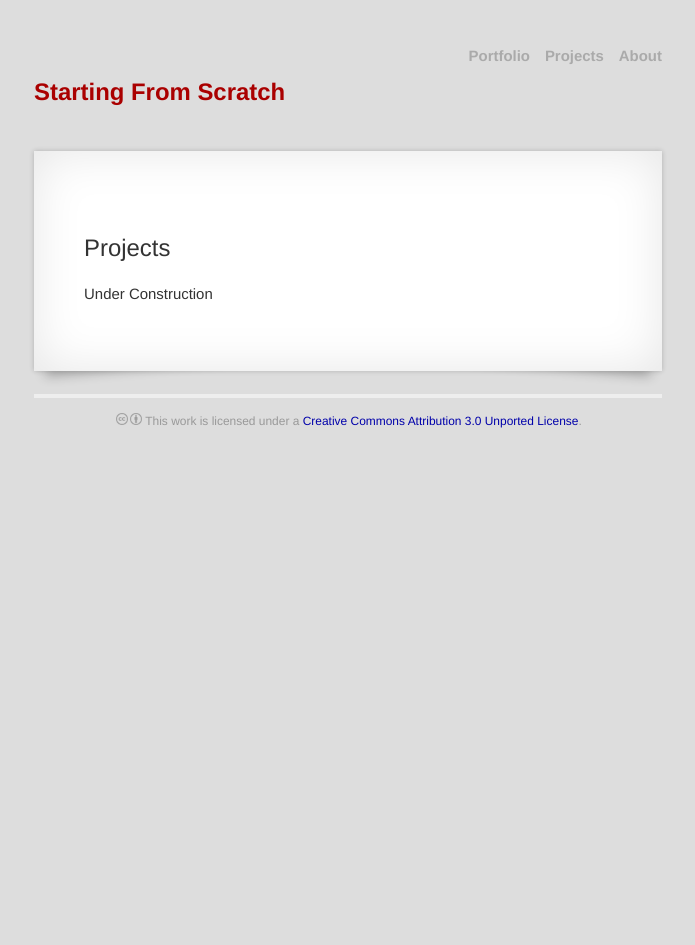
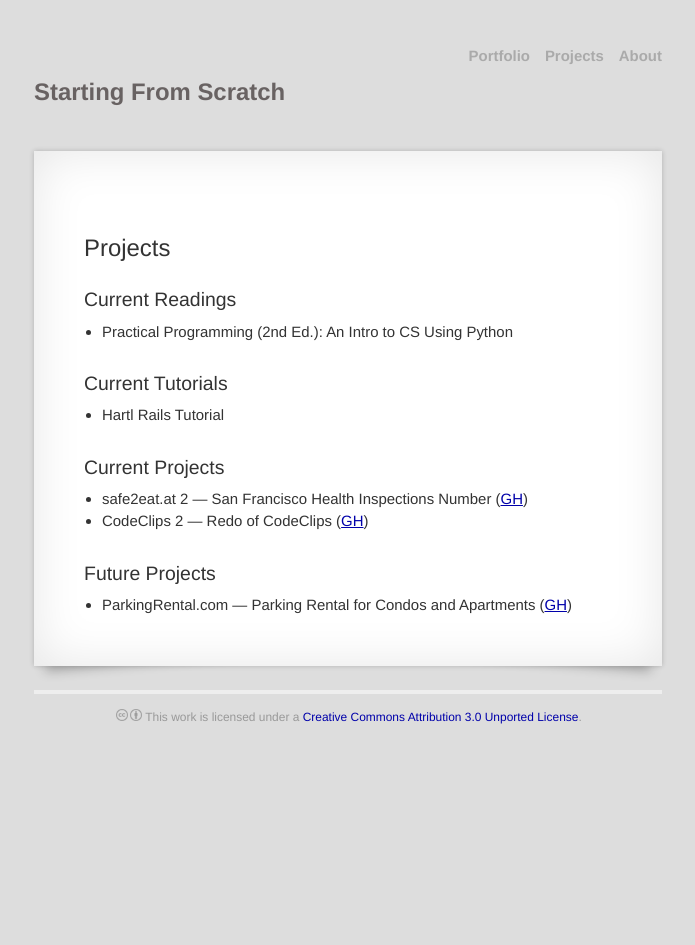
Before and after one commit to xiaogwu/xiaogwu.github.io, a Jekyll site: the page built from projects/index.html, in a window 1280 px wide. Shown: the whole page, without its empty margins (292-987 px from the left). Built offline with Jekyll 4.4.1, drawn with Linux system fonts in a browser that asks for light colours; Markdown is read by kramdown in place of the engine named in the settings.

Commit message:
Add projects content and tweak hover colors

```diff
--- a/css/main.css
+++ b/css/main.css
@@ -59,6 +59,14 @@ ul.posts li {
   line-height: 1.75em;
 }
 
+ul.posts li a {
+  text-decoration: none;
+}
+
+ul.posts li a:hover {
+  text-decoration: underline;
+}
+
 ul.posts span {
   color: #aaa;
   font-family: Monaco, "Courier New", monospace;
@@ -90,11 +98,11 @@ ul.posts span {
 }
 
 .site .header h1.title a {
-  color: #a00;
+  color: rgba(75, 68, 68, 0.8);
 }
 
 .site .header h1.title a:hover {
-  color: #000;
+  color: #999;
 }
 
 .site .header a.extra {
@@ -104,7 +112,7 @@ ul.posts span {
 }
 
 .site .header a.extra:hover {
-  color: #000;
+  color: #666;
 }
 
 .site .meta {
@@ -264,3 +272,15 @@ ul.posts span {
 #portfolio .project-info {
     line-height: 10px;
 }
+
+/*****************************************************************************/
+/*
+/* Projects
+/*
+/*****************************************************************************/
+#projects h2 {
+    margin-bottom: 0.5em;
+}
+#projects ul li {
+    margin-left: 1.2em;
+}
--- a/projects/index.html
+++ b/projects/index.html
@@ -5,5 +5,21 @@ title: Starting From Scratch | Projects - Xiao G. Wu
 
 <div id="projects">
   <h1>Projects</h1>
-  <p>Under Construction</p>
+  <h2>Current Readings</h2>
+  <ul>
+    <li>Practical Programming (2nd Ed.): An Intro to CS Using Python</li>
+  </ul>
+  <h2>Current Tutorials</h2>
+  <ul>
+    <li>Hartl Rails Tutorial</li>
+  </ul>
+  <h2>Current Projects</h2>
+  <ul>
+    <li>safe2eat.at 2 &mdash; San Francisco Health Inspections Number (<a href="#">GH</a>)</li>
+    <li>CodeClips 2 &mdash; Redo of CodeClips (<a href="#">GH</a>)</li>
+  </ul>
+  <h2>Future Projects</h2>
+  <ul>
+    <li>ParkingRental.com &mdash; Parking Rental for Condos and Apartments (<a href="#">GH</a>)</li>
+  </ul>
 </div>
```
